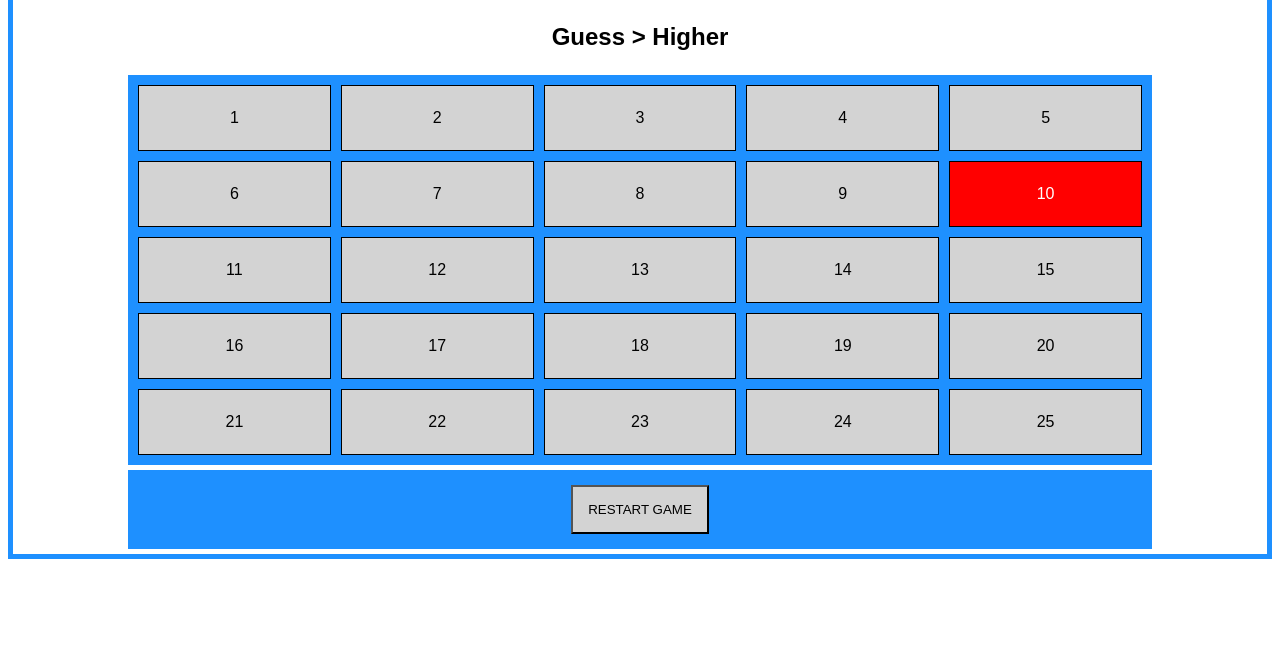
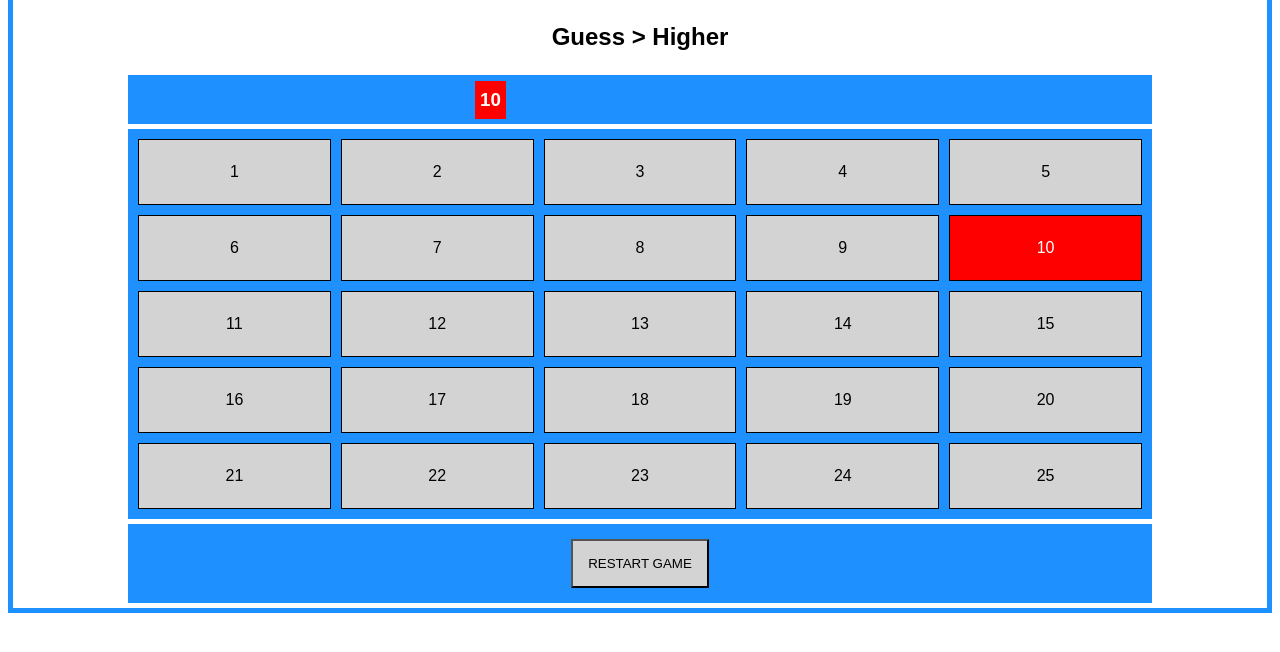
Before and after one commit to rajeevr27/Grid-Random-Number-Guessing-Game, a plain HTML site: page index.html in a window 1280 px wide. Both pictures are taken after a click on the element "10". Shown: the part 90-742 px from the top of the page. Drawn offline with Linux system fonts and the light colour scheme.

Commit message:
Changes to files

```diff
--- a/app.js
+++ b/app.js
@@ -1,9 +1,23 @@
 const randomNumber = Math.floor(Math.random() * 25);//Generates random integer between 0 and 24
 const indicatorMessage = document.querySelector('h2');
+const guessHistory = document.querySelector('#message-container h3');
 const gridItem = document.getElementsByClassName("grid-item");
 const previousGuesses = [];
 let guessCount;
 let div;
+
+function guessListHistory() {
+  guessHistory.innerHTML = `<ul>`;
+    for (let i = 0; i < previousGuesses.length; i += 1) {//Start of for loop
+      const currentGuess = previousGuesses[i];
+      if (currentGuess == randomNumber) {
+        guessHistory.innerHTML += `<li class='element' id='background-style-green'>${previousGuesses[i] + 1}</li>`;
+      } else {
+        guessHistory.innerHTML += `<li class='element' id='background-style-red'>${previousGuesses[i] + 1}</li>`;
+      }
+   guessHistory.innerHTML += `</ul>`;
+  }//End of for loop
+}
 
 function disableGridItems() {
   for (let i = 0; i < gridItem.length; i += 1) {
@@ -23,6 +37,8 @@ for (let i = 0; i < gridItem.length; i += 1) {
         indicatorMessage.style.color = "green";
         div.style.backgroundColor = "green";
         div.style.color = "white";
+        previousGuesses.push(i);
+        guessListHistory();
         disableGridItems();
     } else if (previousGuesses.indexOf(i) > -1) {
         gridItem[i].style.pointerEvents = "none"
@@ -32,6 +48,8 @@ for (let i = 0; i < gridItem.length; i += 1) {
         indicatorMessage.style.color = "red";
         div.style.backgroundColor = "red";
         div.style.color = "white";
+        previousGuesses.push(i);
+        guessListHistory();
         disableGridItems();
     } else if (i > randomNumber) {
         div = this;
@@ -41,6 +59,7 @@ for (let i = 0; i < gridItem.length; i += 1) {
         div.style.color = "white";
         previousGuesses.push(i);
         guessCount = previousGuesses.length;
+        guessListHistory();
     } else if (i < randomNumber) {
         div = this;
         indicatorMessage.textContent = `Guess > Higher`;
@@ -49,6 +68,7 @@ for (let i = 0; i < gridItem.length; i += 1) {
         div.style.color = "white";
         previousGuesses.push(i);
         guessCount = previousGuesses.length;
+        guessListHistory();
     }
  });//End of gridItem function
 }//End of for loop
--- a/index.html
+++ b/index.html
@@ -16,6 +16,9 @@
     <div class="wrapper">
       <h1>Guess the Random Number between 1 and 25.</h1>
       <h2>Select Your Guess Below</h2>
+        <div id="message-container">
+          <h3></h3>
+        </div>
       <div id="grid-container">
         <div class="grid-item">1</div>
         <div class="grid-item">2</div>
--- a/style.css
+++ b/style.css
@@ -18,6 +18,17 @@ h1, h2 {
   text-align: center;
 }
 
+h3 {
+  margin: 0 auto;
+  max-width: 340px;
+}
+
+#message-container {
+  background-color: dodgerblue;
+  margin-bottom: 5px;
+  height: 49px;
+}
+
 #grid-container {
   display: grid;
   grid-template-columns: repeat(5, 1fr);
@@ -34,7 +45,7 @@ h1, h2 {
   cursor: pointer;
 }
 
-.grid-item:hover {
+.grid-item:hover, button:hover  {
   background-color: gainsboro;
 }
 
@@ -52,6 +63,21 @@ button {
   cursor: pointer;
 }
 
-button:hover {
-  background-color: gainsboro;
+#background-style-green {
+  background-color: green;
+  color: white;
+  margin-top: 6px;
+  margin-left: 5px;
 }
+
+#background-style-red {
+  background-color: red;
+  color: white;
+  margin-top: 6px;
+  margin-left: 5px;
+}
+
+.element {
+  display: inline-block;
+  padding: 5px;
+}
```
